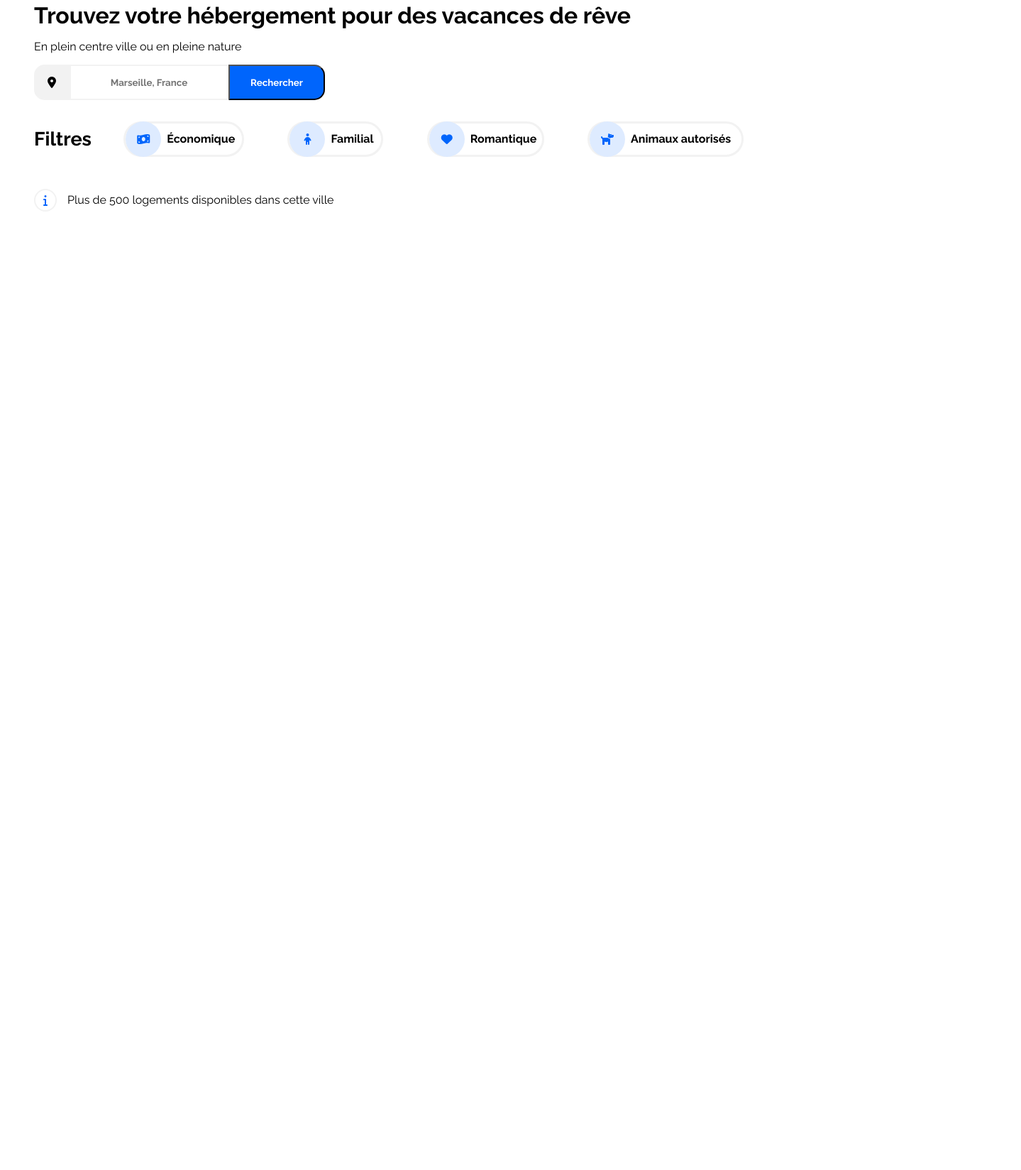
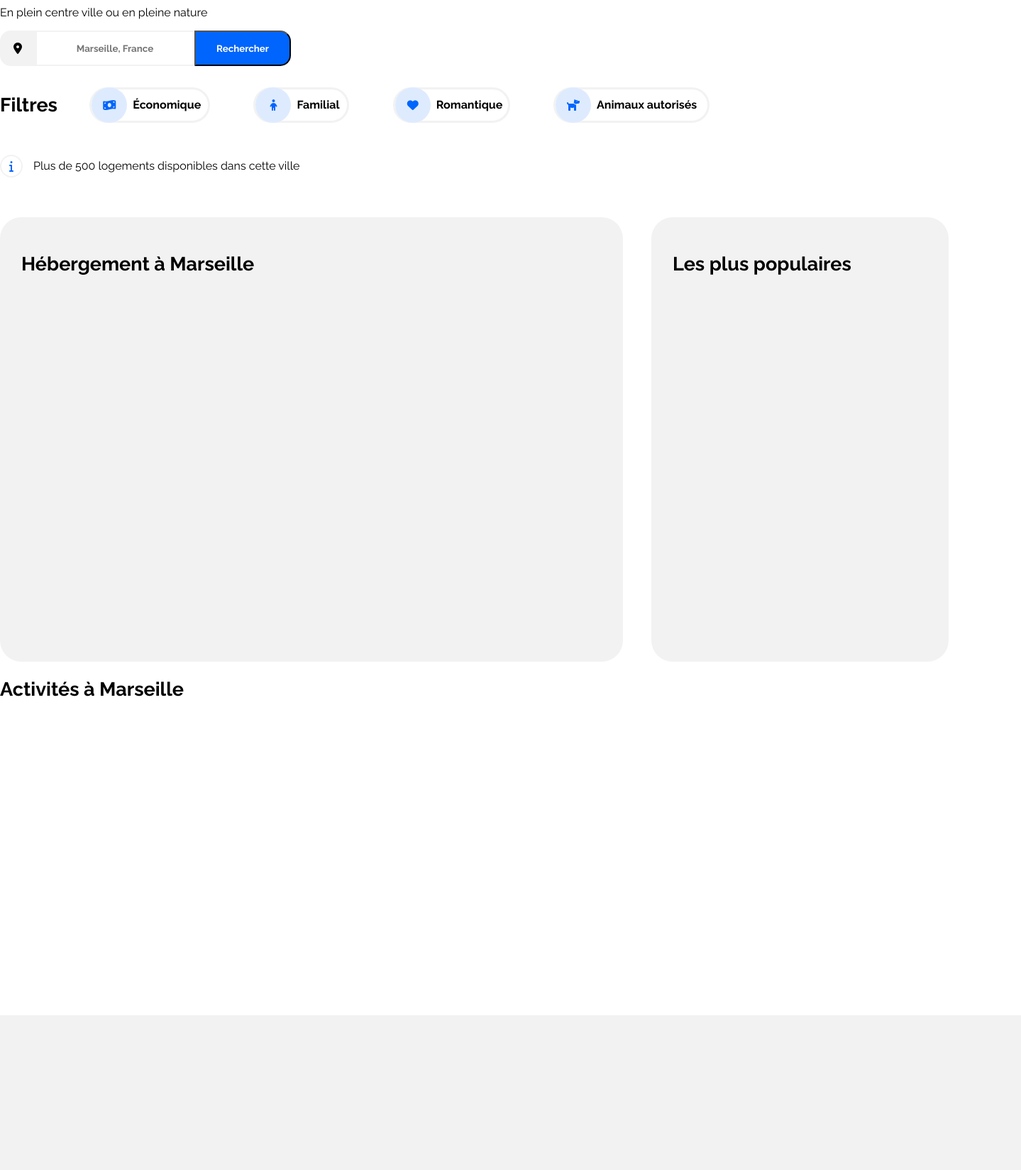
Before and after one commit to vitinolo/thibautlenoir_2_20092021, a plain HTML site: page index.html in a window 1280 px wide. Shown: the part 158-1806 px from the top of the page at 71% size, 1439 px wide, since content can reach past the window. Before the commit the page ends 800 px from the top, so only its background shows below. Drawn offline with Linux system fonts and the light colour scheme.

Commit message:
structure section aside footer

```diff
--- a/index.html
+++ b/index.html
@@ -1,5 +1,5 @@
 <!DOCTYPE html>
-<html>
+<html lang="en">
       <!--head-->
     <head>
         <meta charset="utf-8" />
@@ -12,7 +12,7 @@
       <header>
        <!--navigation-->
        <nav>
-        <img class="logoreservia"src="images/logo/Reservia@3x.png"  alt="logo reservia" />
+        <img class="logoreservia" src="images/logo/Reservia@3x.png"  alt="logo reservia" />
           <a href="Hebergements">Hébergements</a>
           <a class="activites" href="Activités">Activités</a>
           <a class="signup" href="Sinscrire">S'inscrire</a>
@@ -45,9 +45,48 @@
         </div>
        </div>
        <!--Section1-->
-     <section>
+       <section id="accommodation">
+        <div class="accommodation">
+         <header>
+          <h2 class="hmarseille">Hébergement à Marseille</h2>
+         </header>
+          <article></article>
+          <article></article>
+          <article></article>
+          <article></article>
+          <article></article>
+          <article></article>
+        </div>
+        <div class="themostpopular">
+          <aside>
+          <header>
+           <h2 class="lespluspop">Les plus populaires</h2>
+          </header>
+           <article></article>
+           <article></article>
+           <article></article>
+          </aside>
+        </div>
        </section>
-     <footer>
+       <!--Section2-->
+       <section id="activity">
+         <div class="activity">
+          <header>
+           <h2>Activités à Marseille</h2>
+          </header>
+           <article></article>
+           <article></article>
+           <article></article>
+           <article></article>
+           <article></article>
+           <article></article>
+          </div>
+       </section>
+       <!--footer-->
+       <footer class="footer">
+         <div></div>
+         <div></div>
+         <div></div>
         </footer>
       </body>
 </html>
--- a/style.css
+++ b/style.css
@@ -2,7 +2,8 @@
 @import url('https://fonts.googleapis.com/css2?family=Raleway:wght@300;400;500;600;700;800;900&display=swap');
 
 body{
-    margin:3rem;
+    margin:auto;
+    width:1341px;
 }
 /*wildcard*/
 *{
@@ -251,3 +252,44 @@ i.fas.fa-info{
     margin-right: 15px;
     align-items:center;
 }
+/*Section1*/
+#accommodation{
+    display:flex;
+}
+.accommodation{
+    background-color:#f2f2f2;
+    justify-content:space-between;
+    display:flex;
+    margin-right:40px;
+    width:878px;
+    height:626px;
+    border-radius:30px;
+}
+.hmarseille {
+   margin:50px 0px 0px 30px;
+}
+.themostpopular{
+    background-color:#f2f2f2;
+    display:flex;
+    width:419px;
+    height:626px;
+    border-radius:30px;
+}
+.lespluspop{
+    margin:50px 0px 0px 30px;
+}
+/*Section2*/
+#activity{
+    display:flex;
+    width:1336px;
+    height:498px;
+    border-radius:30px;
+}
+
+/*footer*/
+.footer{
+    display:flex;
+    width:1439px;
+    height:218px;
+    background-color:#f2f2f2;
+}
```
Lines whose indentation alone changed are shown as unchanged.
